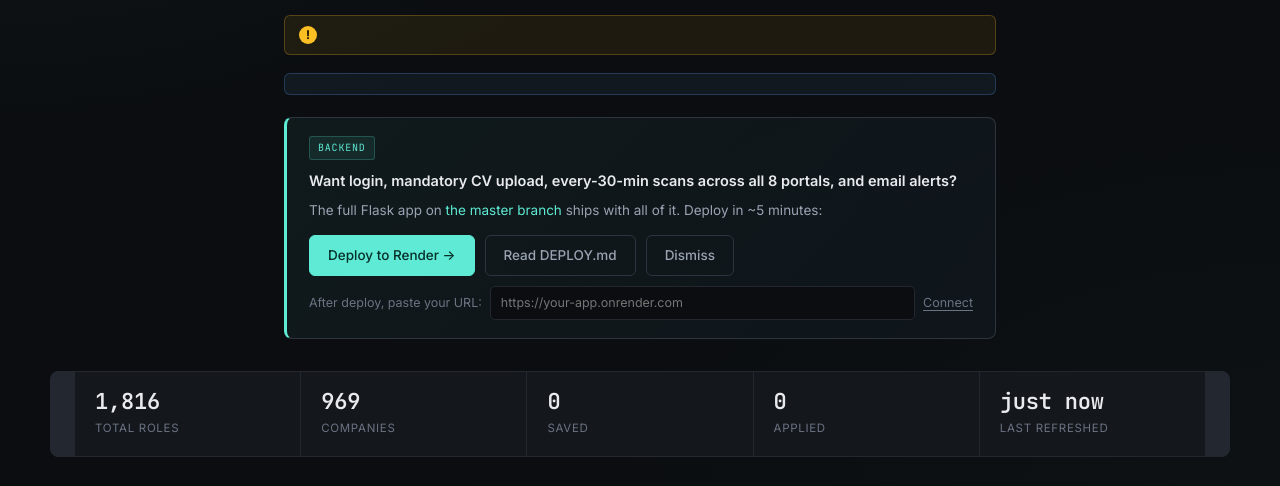
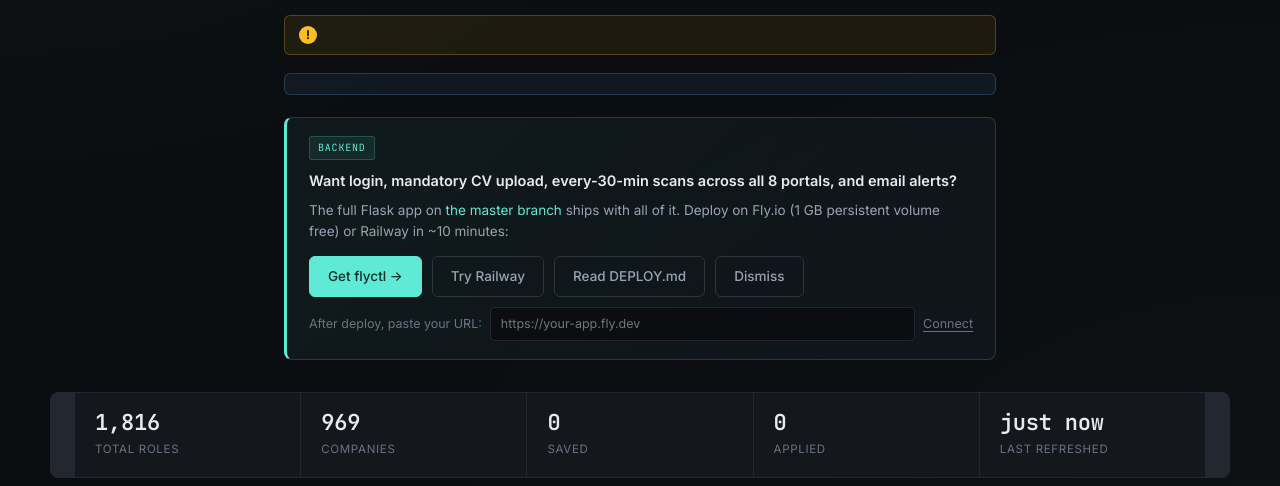
Before and after one commit to abhiiibabariya-dev/cyberjobs-dashboard, a plain HTML site: page index.html in a window 1280 px wide. Shown: the part 269-755 px from the top of the page. Drawn offline with Linux system fonts and the light colour scheme.

Commit message:
Remove Render references from deploy banner
Replace 'Deploy to Render' button with Fly.io flyctl install link and
Railway as alternatives. Update placeholder URL accordingly.

```diff
--- a/index.html
+++ b/index.html
@@ -53,14 +53,15 @@
           <strong>Want login, mandatory CV upload, every-30-min scans across all 8 portals, and email alerts?</strong>
         </div>
         <p class="deploy-banner__body">
-          The full Flask app on <a href="https://github.com/abhiiibabariya-dev/cyberjobs-dashboard/tree/master" rel="noopener">the master branch</a> ships with all of it. Deploy in ~5 minutes:
+          The full Flask app on <a href="https://github.com/abhiiibabariya-dev/cyberjobs-dashboard/tree/master" rel="noopener">the master branch</a> ships with all of it. Deploy on Fly.io (1 GB persistent volume free) or Railway in ~10 minutes:
         </p>
         <div class="deploy-banner__actions">
-          <a class="btn-primary" href="https://render.com/deploy?repo=https://github.com/abhiiibabariya-dev/cyberjobs-dashboard" target="_blank" rel="noopener">Deploy to Render →</a>
+          <a class="btn-primary" href="https://fly.io/docs/hands-on/install-flyctl/" target="_blank" rel="noopener">Get flyctl →</a>
+          <a class="btn-ghost" href="https://railway.app/new" target="_blank" rel="noopener">Try Railway</a>
           <a class="btn-ghost" href="https://github.com/abhiiibabariya-dev/cyberjobs-dashboard/blob/master/DEPLOY.md" target="_blank" rel="noopener">Read DEPLOY.md</a>
           <button class="btn-ghost" type="button" id="deployBannerClose">Dismiss</button>
         </div>
-        <p class="deploy-banner__hint muted">After deploy, paste your URL: <input type="text" id="apiBaseInput" placeholder="https://your-app.onrender.com" class="deploy-banner__input"> <button id="apiBaseSet" type="button" class="link-btn">Connect</button></p>
+        <p class="deploy-banner__hint muted">After deploy, paste your URL: <input type="text" id="apiBaseInput" placeholder="https://your-app.fly.dev" class="deploy-banner__input"> <button id="apiBaseSet" type="button" class="link-btn">Connect</button></p>
       </div>
     </div>
 
```
